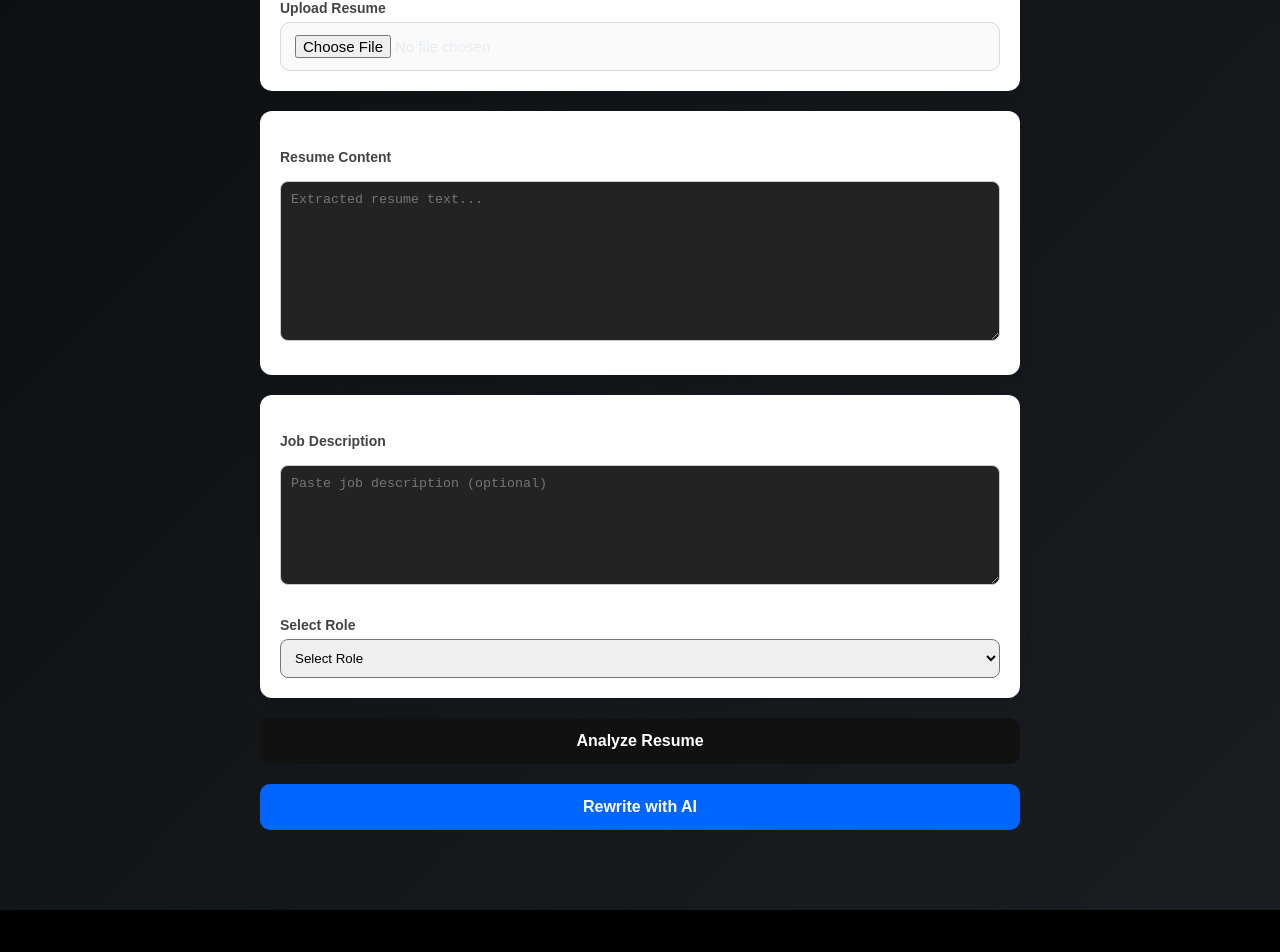
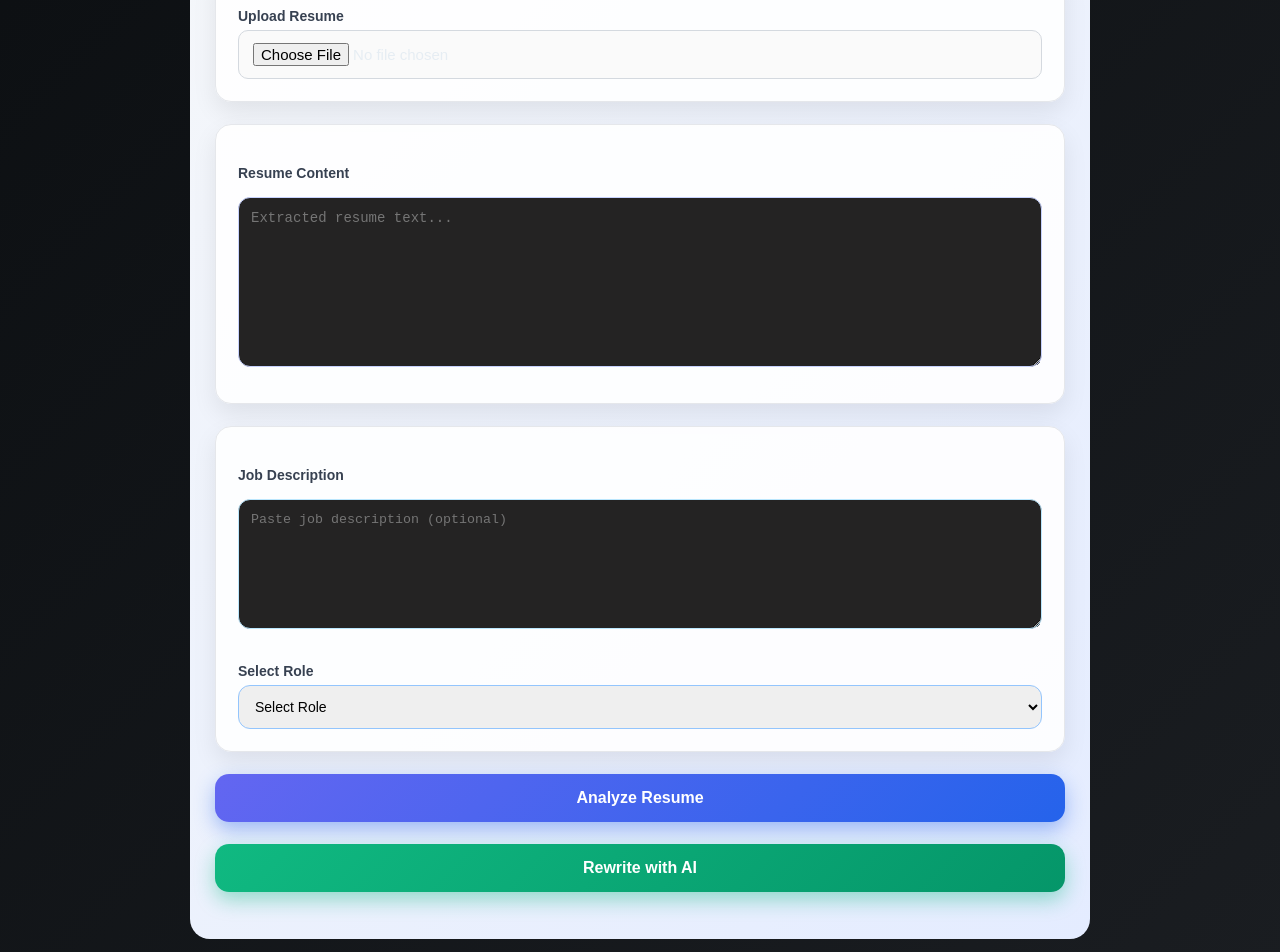
Before and after one commit to Anshikapurohit10/ZumeBuilder, a React (Vite) app in the folder Frontend/resumebuilder/: page /ATS in a window 1280 px wide. Shown: the part 166-1118 px from the top of the page. Before the commit the page ends 1076 px from the top, so only its background shows below. Built offline with nearby package versions, Linux system fonts and the light colour scheme.

Commit message:
Update UI styles in ATSAnalyzer component

```diff
--- a/Frontend/resumebuilder/src/components/ATSAnalyzer.jsx
+++ b/Frontend/resumebuilder/src/components/ATSAnalyzer.jsx
@@ -154,85 +154,121 @@ const Section = ({ title, data }) => (
 /* UI Styles */
 const styles = {
   container: {
-    maxWidth: "800px",
+    maxWidth: "900px",
     margin: "40px auto",
-    padding: "20px",
+    padding: "25px",
     fontFamily: "Poppins, sans-serif",
+    background: "linear-gradient(135deg, #f5f7fa, #e4ecff)",
+    borderRadius: "20px",
   },
+
   heading: {
     textAlign: "center",
+    fontSize: "32px",
+    fontWeight: "700",
     marginBottom: "30px",
+    color: "#1f2937",
   },
+
   card: {
-    background: "#ffffff",
-    padding: "20px",
-    borderRadius: "12px",
-    marginBottom: "20px",
-    boxShadow: "0 4px 12px rgba(0,0,0,0.08)",
+    background: "rgba(255,255,255,0.9)",
+    padding: "22px",
+    borderRadius: "16px",
+    marginBottom: "22px",
+    boxShadow: "0 10px 25px rgba(0,0,0,0.08)",
+    border: "1px solid #e5e7eb",
   },
+
   label: {
     fontWeight: "600",
+    marginBottom: "6px",
     display: "block",
-    marginBottom: "6px",
+    color: "#374151",
   },
+
   textarea: {
     width: "100%",
-    height: "160px",
-    padding: "10px",
-    borderRadius: "8px",
-    border: "1px solid #ccc",
+    height: "170px",
+    padding: "12px",
+    borderRadius: "12px",
+    border: "1px solid #c7d2fe",
+    outline: "none",
+    fontSize: "14px",
+    transition: "0.3s",
   },
+
   jdBox: {
     width: "100%",
-    height: "120px",
-    padding: "10px",
-    borderRadius: "8px",
-    border: "1px solid #ccc",
-    marginBottom: "10px",
+    height: "130px",
+    padding: "12px",
+    borderRadius: "12px",
+    border: "1px solid #bae6fd",
+    marginBottom: "12px",
+    outline: "none",
   },
+
   select: {
     width: "100%",
-    padding: "10px",
-    borderRadius: "8px",
+    padding: "12px",
+    borderRadius: "12px",
+    border: "1px solid #93c5fd",
+    fontSize: "14px",
+    cursor: "pointer",
   },
+
   primaryBtn: {
     width: "100%",
-    padding: "14px",
-    background: "#111",
+    padding: "15px",
+    fontSize: "16px",
+    fontWeight: "600",
+    borderRadius: "14px",
+    border: "none",
+    cursor: "pointer",
     color: "#fff",
-    borderRadius: "10px",
-    fontSize: "16px",
-    cursor: "pointer",
-    marginBottom: "20px",
+    background: "linear-gradient(135deg, #6366f1, #2563eb)",
+    boxShadow: "0 8px 20px rgba(37,99,235,0.4)",
+    marginBottom: "22px",
   },
+
   secondaryBtn: {
     width: "100%",
-    padding: "14px",
-    background: "#0066ff",
+    padding: "15px",
+    fontSize: "16px",
+    fontWeight: "600",
+    borderRadius: "14px",
+    border: "none",
+    cursor: "pointer",
     color: "#fff",
-    borderRadius: "10px",
-    fontSize: "16px",
-    cursor: "pointer",
-    marginBottom: "20px",
+    background: "linear-gradient(135deg, #10b981, #059669)",
+    boxShadow: "0 8px 20px rgba(16,185,129,0.4)",
+    marginBottom: "22px",
   },
+
   resultCard: {
-    background: "#f0f8ff",
-    padding: "20px",
-    borderRadius: "12px",
-    marginBottom: "20px",
+    background: "linear-gradient(135deg, #eef2ff, #f0fdfa)",
+    padding: "24px",
+    borderRadius: "18px",
+    marginBottom: "25px",
+    boxShadow: "0 10px 25px rgba(0,0,0,0.08)",
   },
+
   score: {
     textAlign: "center",
-    fontSize: "26px",
-    marginBottom: "15px",
+    fontSize: "28px",
+    fontWeight: "700",
+    color: "#1d4ed8",
+    marginBottom: "18px",
   },
+
   rewriteBox: {
-    background: "#fff7e6",
-    padding: "20px",
-    borderRadius: "12px",
+    background: "linear-gradient(135deg, #fff7ed, #ffedd5)",
+    padding: "22px",
+    borderRadius: "18px",
+    boxShadow: "0 8px 20px rgba(0,0,0,0.08)",
     whiteSpace: "pre-wrap",
   },
 };
+
 // import { useState } from "react";
 // import { uploadResumeATS, analyzeResume, rewriteResume } from "../api/api.js";
 
```
